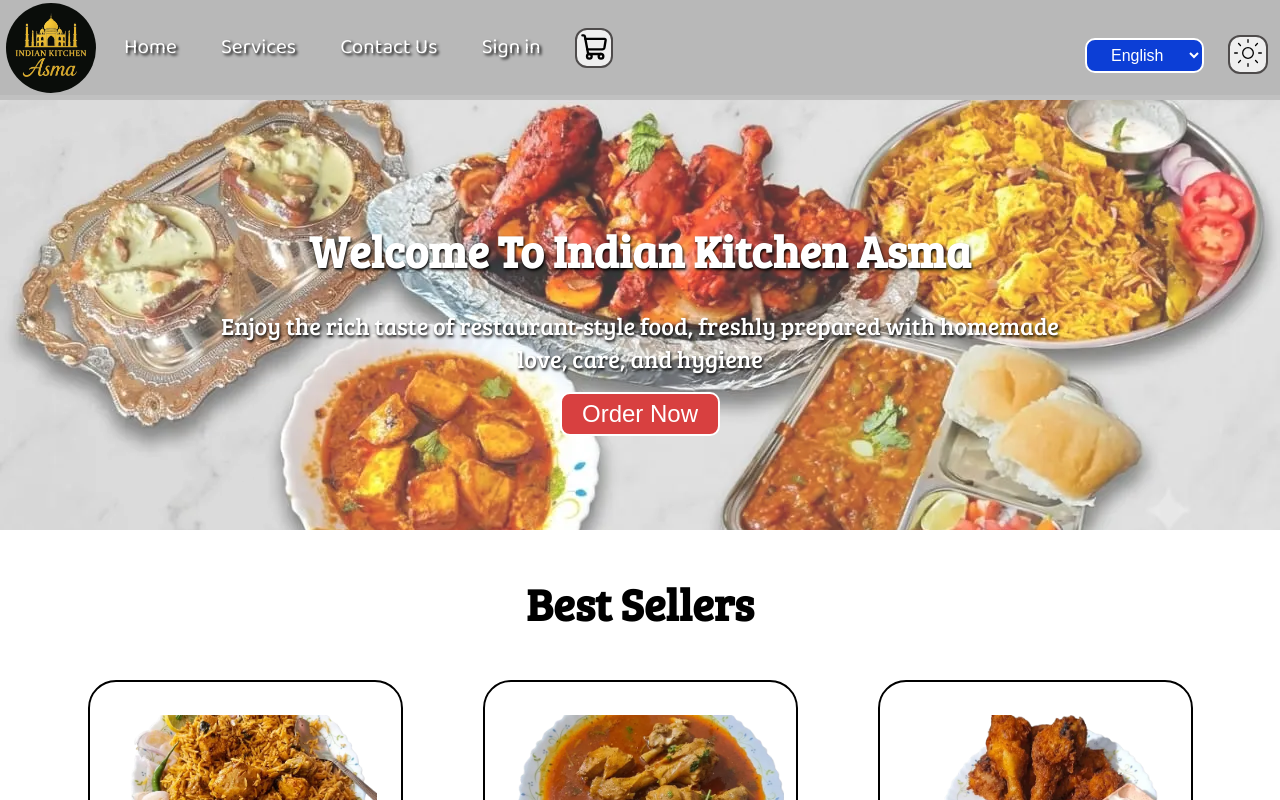
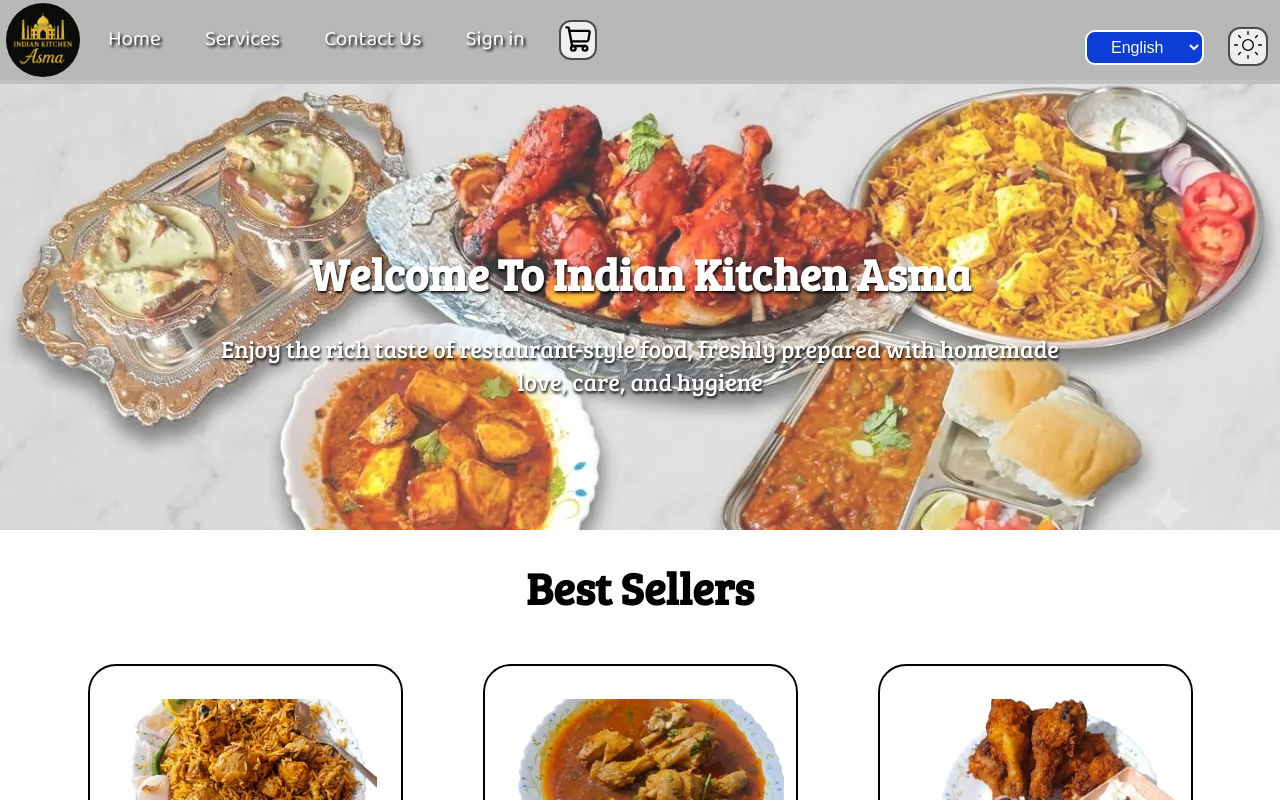
Before and after one commit to Qasimkhan19826/Indian-Kitchen-Asma, a React (Vite) app: page / in a window 1280 px wide. Shown: the top 800 px of the page. Built offline with nearby package versions, Linux system fonts and the light colour scheme.

Commit message:
18 fixed bug inactive btn remove ,image size & words

```diff
--- a/src/App.jsx
+++ b/src/App.jsx
@@ -85,6 +85,7 @@
           submit:"Submit",
 
           // and , Characters
+          words: "Words",
           and:" and ",
           char:"Characters",
 
@@ -159,6 +160,7 @@
               submit: "सबमिट करें",
 
               // and , Characters
+              words: "शब्द",
               and: " और ",
               char: "अक्षर",
 
@@ -228,6 +230,7 @@
               submit: "સબમિટ કરો",
 
               // and , Characters
+              words: "શબ્દો",
               and: " અને ",
               char: "અક્ષરો",
 
@@ -297,6 +300,7 @@
               submit: "提交",
 
               // and , Characters
+              words: "词语",
               and: " 和 ",
               char: "字符",
 
@@ -378,6 +382,7 @@
             submit: "جمع کریں",
 
             // And, Characters
+            words: "الفاظ",
             and: " اور ",
             char: "حروف",
 
--- a/src/Components/2home.jsx
+++ b/src/Components/2home.jsx
@@ -7,7 +7,7 @@
     <section id="home">
         <h1 className="h-primary visible">{props.text[props.language].title}</h1>
         <p className="visible">{props.text[props.language].homedescription}</p>
-        <button className="btn">{props.text[props.language].ordernow}</button>
+        {/* <button className="btn">{props.text[props.language].ordernow}</button> */}
 
     </section>
   </div>
--- a/src/Components/5signin.jsx
+++ b/src/Components/5signin.jsx
@@ -111,7 +111,7 @@
                 {/* Here were there is a bug when i am using this  {text.split(' ').length} it creates an empty array which is counted as a word ,also it is consider 1 space as a word .
                 So here we will use filter method to solve this problem it takes 2 arguments ()=> arrow function and inside passing our array element like this (elements)=>(return element.length!=0) to filter elements of the array .It will remove the word 0 elements .
                    */}
-                <p className="center">{text.split(' ').filter((element)=>{return element.length !=0}).length} {props.text[props.language].and}{text.length} {props.text[props.language].char} </p>
+                <p className="center">{text.split(' ').filter((element)=>{return element.length !=0}).length} {props.text[props.language].words} {props.text[props.language].and}{text.length} {props.text[props.language].char} </p>
 
             </form>
         </div>
--- a/src/style.css
+++ b/src/style.css
@@ -27,8 +27,8 @@
 
 
 .image{
-    width:90px;
-    height: 90px;
+    width:74px;
+    height: 74px;
     border-radius: 100%;
 
 }
```
